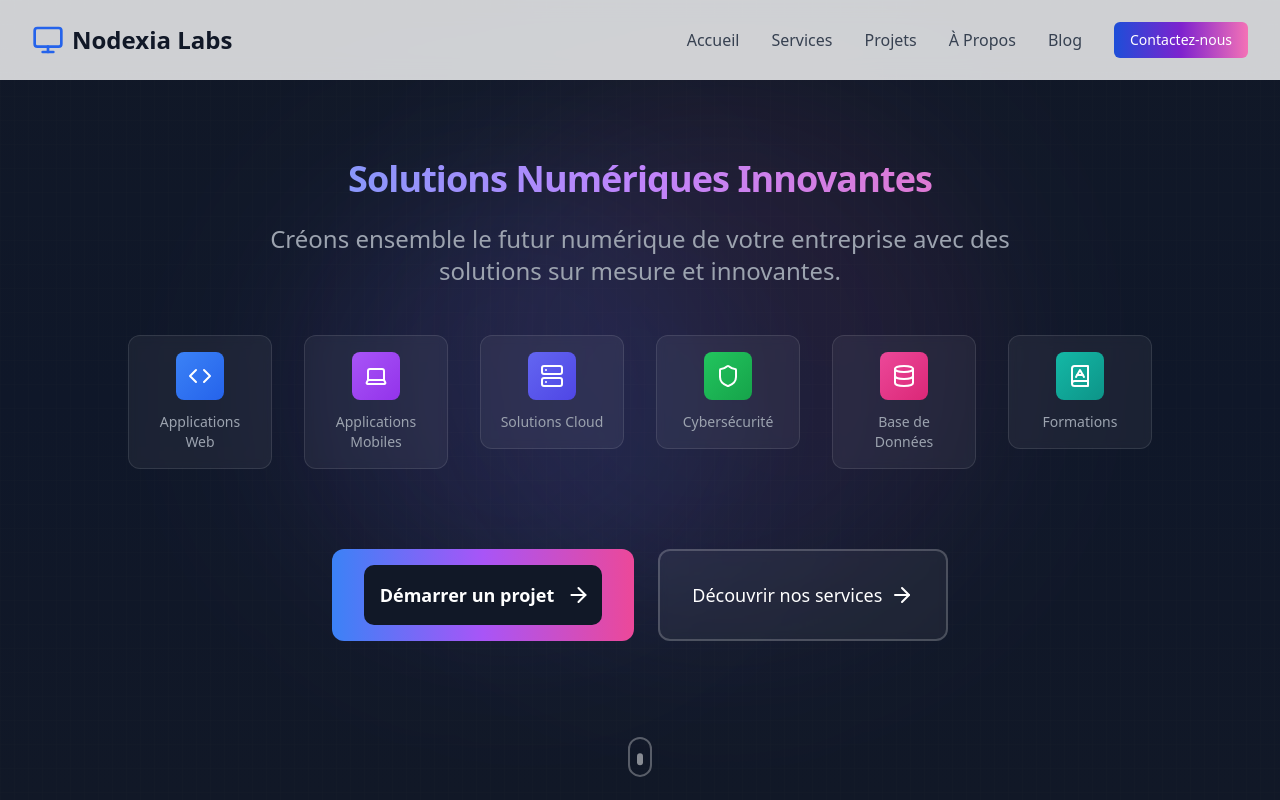
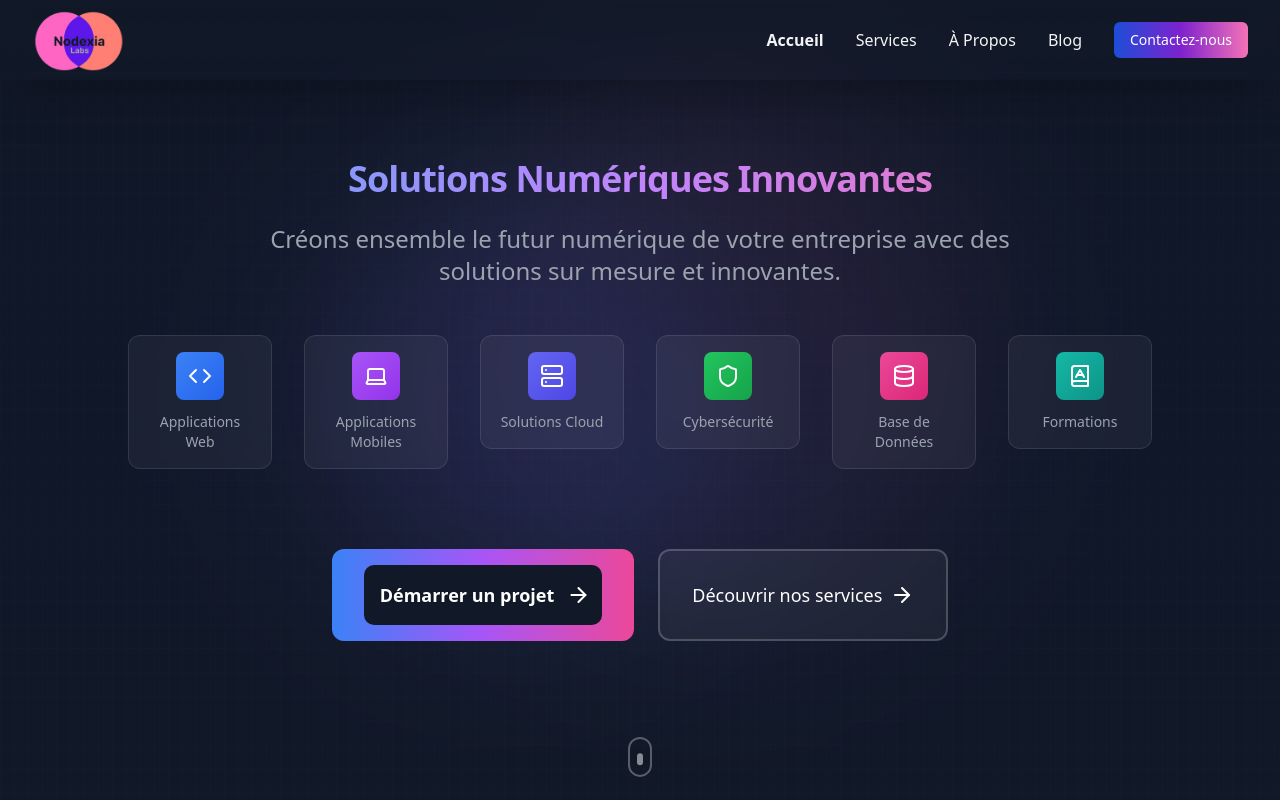
Before and after one commit to kabrelangelo/NodexiaLabs, a React (Vite) app: page / in a window 1280 px wide. Shown: the top 800 px of the page. Built offline with nearby package versions, Linux system fonts and the light colour scheme.

Commit message:
mise à jour Navigation

```diff
--- a/src/components/layout/Navigation.tsx
+++ b/src/components/layout/Navigation.tsx
@@ -25,7 +25,7 @@ const Navigation = () => {
   const navLinks = [
     { path: '/', label: 'Accueil' },
     { path: '/services', label: 'Services' },
-    { path: '/projets', label: 'Projets' },
+    // { path: '/projets', label: 'Projets' },
     { path: '/a-propos', label: 'À Propos' },
     { path: '/blog', label: 'Blog' },
   ];
@@ -35,14 +35,15 @@ const Navigation = () => {
       initial={{ y: -100 }}
       animate={{ y: 0 }}
       className={`fixed w-full z-50 transition-all duration-300 ${
-        isScrolled ? 'bg-white shadow-lg' : 'bg-white/80 backdrop-blur-md'
+        isScrolled ? 'from-blue-400 to-blue-600 shadow-xl' : 'shadow-2xl from-blue-400 to-blue-600 backdrop-blur-md'
       }`}
     >
       <div className="max-w-7xl mx-auto px-4 sm:px-6 lg:px-8">
         <div className="flex justify-between items-center h-20">
           <Link to="/" className="flex items-center space-x-2">
-            <Monitor className="h-8 w-8 text-blue-600" />
-            <span className="text-2xl font-bold text-gray-900">Nodexia Labs</span>
+            {/* <Monitor className="h-8 w-8 text-blue-600" /> */}
+            <img src="/images/nodexia.png" alt="logo" className="h-16 w-auto" />
+            {/* <span className="text-2xl font-bold text-gray-900">Nodexia Labs</span> */}
           </Link>
 
           <div className="hidden md:flex items-center space-x-8">
@@ -50,8 +51,8 @@ const Navigation = () => {
               <Link
                 key={link.path}
                 to={link.path}
-                className={`text-gray-700 hover:text-blue-600 transition-colors ${
-                  location.pathname === link.path ? 'text-blue-600 font-medium' : ''
+                className={`text-gray-100 hover:text-blue-300 transition-colors ${
+                  location.pathname === link.path ? 'text-blue-300 font-bold' : ''
                 }`}
               >
                 {link.label}
@@ -67,7 +68,7 @@ const Navigation = () => {
 
           <button
             onClick={() => setIsOpen(!isOpen)}
-            className="md:hidden text-gray-900"
+            className="md:hidden text-gray-100"
           >
             {isOpen ? <X className="h-6 w-6" /> : <Menu className="h-6 w-6" />}
           </button>
@@ -80,7 +81,7 @@ const Navigation = () => {
             initial={{ opacity: 0, height: 0 }}
             animate={{ opacity: 1, height: 'auto' }}
             exit={{ opacity: 0, height: 0 }}
-            className="md:hidden bg-white border-t"
+            className="md:hidden bg-gray-200 border-t"
           >
             <div className="px-4 py-2 space-y-1">
               {navLinks.map((link) => (
```
Also changed, not shown: public/images/nodexia.png (added), public/images/nodexia2.png (added).
